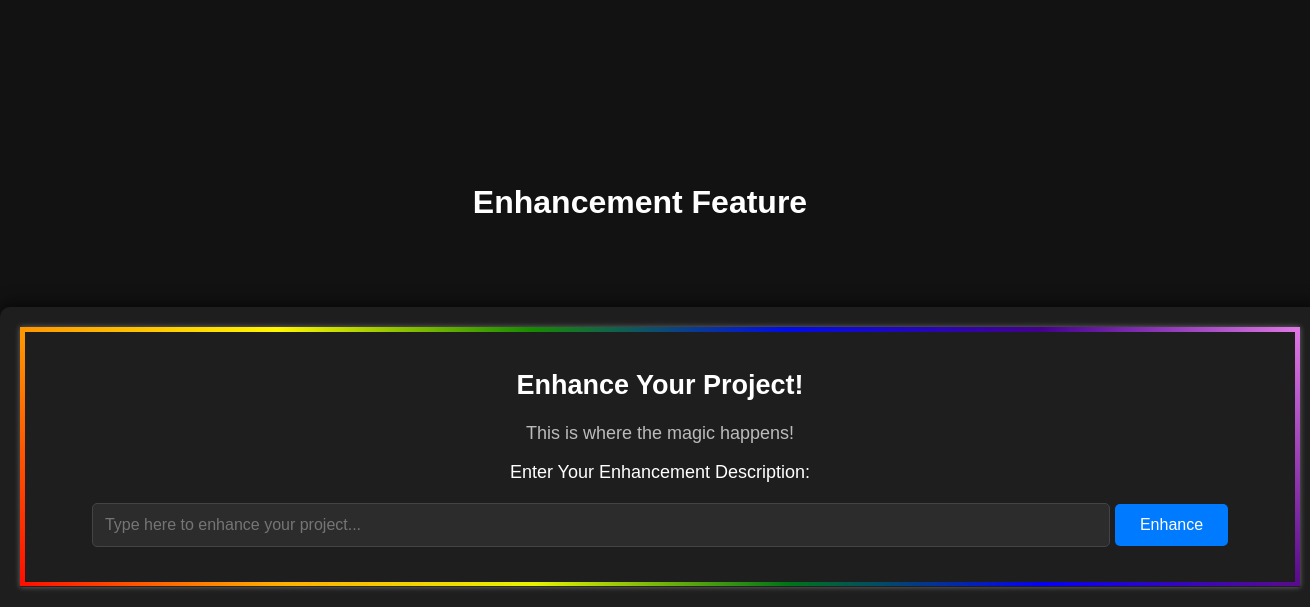
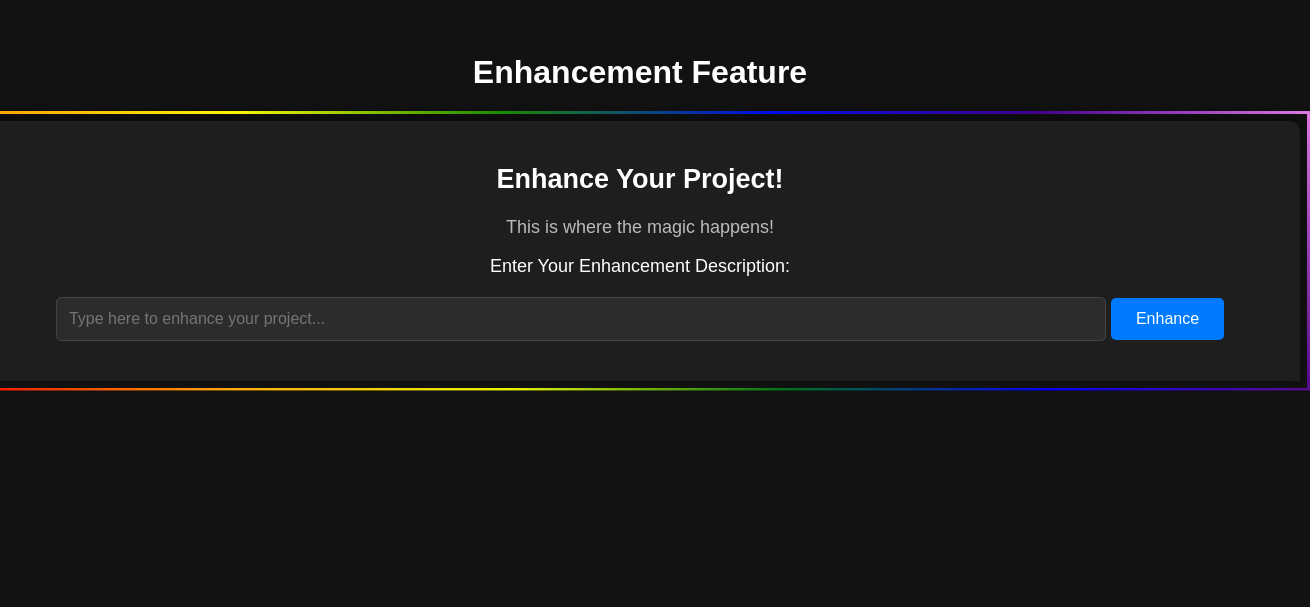
Before and after one commit to idkdevgenerate/Image-generator-, a plain HTML site: page index.html in a window 1280 px wide. Shown: the part 193-800 px from the top of the page, 1310 px wide, since content can reach past the window. Drawn offline with Linux system fonts and the light colour scheme.

Commit message:
Update index.html

```diff
--- a/index.html
+++ b/index.html
@@ -3,7 +3,7 @@
 <head>
   <meta charset="UTF-8">
   <meta name="viewport" content="width=device-width, initial-scale=1.0">
-  <title>Enhancement Alert - Moving Rainbow Border</title>
+  <title>Enhancement Alert - Outside Rainbow Border</title>
   <style>
     body {
       font-family: Arial, sans-serif;
@@ -38,6 +38,8 @@
       font-size: 18px;
       display: none;
       animation: slideUp 0.5s ease-out;
+      position: relative;
+      z-index: 1; /* Ensures the content is on top */
     }
 
     /* Slide up animation */
@@ -50,14 +52,19 @@
       }
     }
 
-    /* Styling for the rainbow border and sparkling effect */
-    .rainbow-border {
-      border: 5px solid;
+    /* Styling for the rainbow border and sparkling effect (outside the content) */
+    .rainbow-border-wrapper {
+      position: absolute;
+      top: -10px;
+      left: -10px;
+      right: -10px;
+      bottom: -10px;
+      border: 3px solid;
       border-image: linear-gradient(45deg, red, orange, yellow, green, blue, indigo, violet);
       border-image-slice: 1;
-      padding: 15px;
-      position: relative;
-      animation: rainbowMovement 5s infinite, sparkleEffect 2s infinite;
+      padding: 0;
+      z-index: -1; /* Behind the content */
+      animation: rainbowMovement 5s infinite;
     }
 
     /* Rainbow movement */
@@ -122,6 +129,8 @@
 
   <!-- Enhancement alert (bottom) -->
   <div class="enhancement-alert" id="enhancementAlert">
+    <div class="rainbow-border-wrapper"></div> <!-- Rainbow border outside -->
+
     <div class="rainbow-border">
       <h2 style="color: white;">Enhance Your Project!</h2>
       <p style="color: #bbb;">This is where the magic happens!</p>
```
